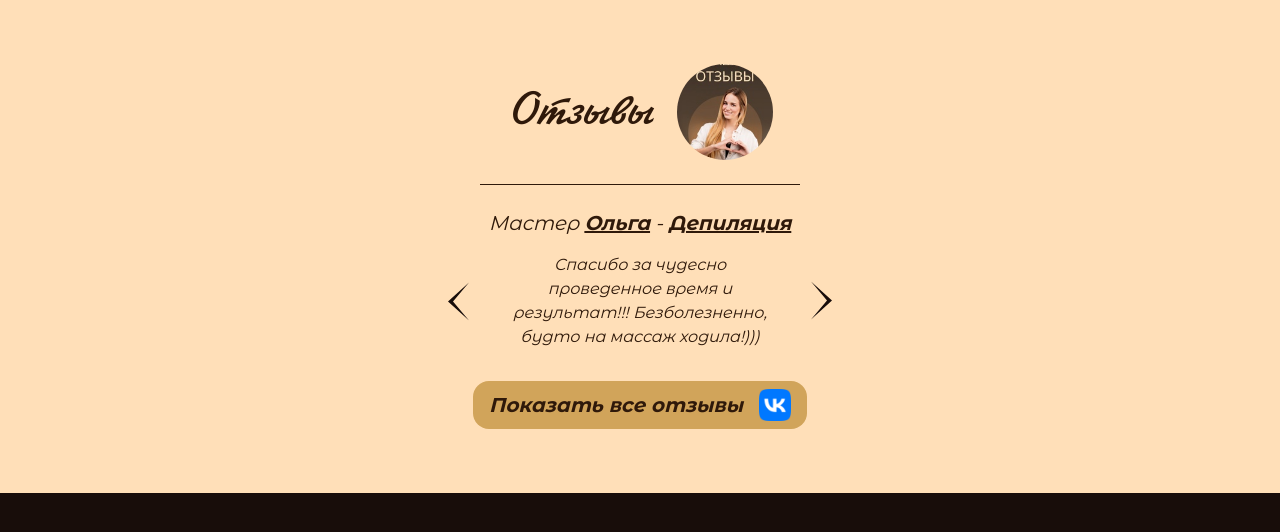
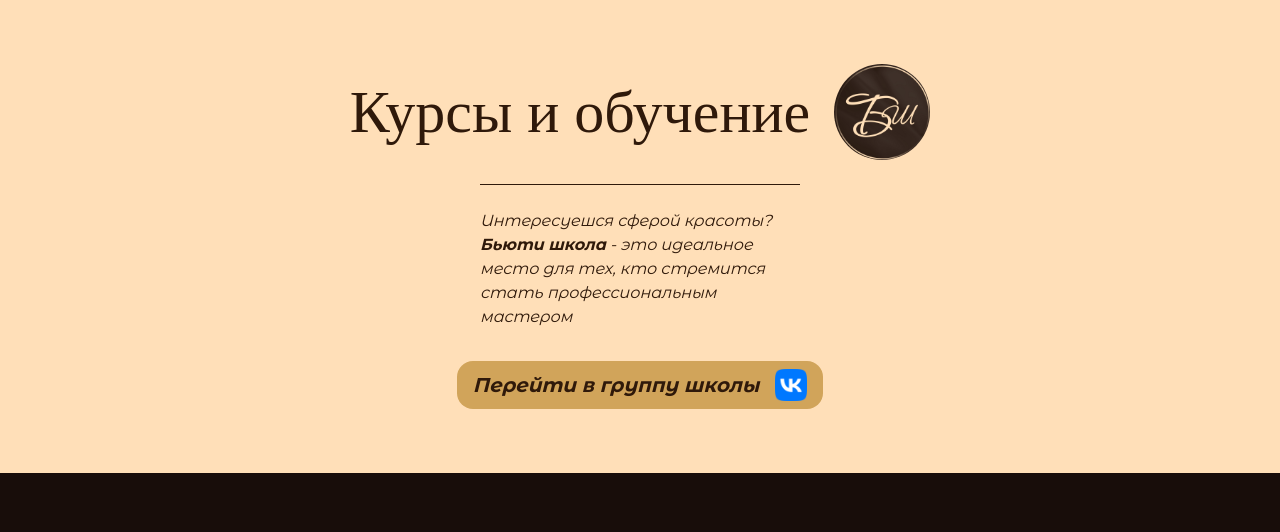
Before and after one commit to KoraReinolds/nikole, a Nuxt app: page / in a window 1280 px wide. Shown: the top 532 px of the page. Built offline with nearby package versions, Linux system fonts and the light colour scheme.

Commit message:
add beauty school section - replace title font to marianna

```diff
--- a/assets/css/base.postcss
+++ b/assets/css/base.postcss
@@ -19,6 +19,12 @@ html {
     url('~/assets/fonts/zhikharev/ZhikharevC.woff2') format('woff2');
 }
 
+@font-face {
+  font-family: "Marianna";
+  src: local(''),
+    url('~/assets/fonts/marianna/marianna.ttf') format('ttf');
+}
+
 :focus-visible {
   outline: transparent !important;
 }
--- /dev/null
+++ b/components/School.vue
@@ -0,0 +1,22 @@
+<script setup>
+</script>
+
+<template>
+  <div class="bg-main px-8 py-16 text-xl flex flex-col text-dark justify-center items-center">
+    <div class="flex items-center">
+      <h1 class="font-m text-6xl mr-6 text-right">Курсы и&nbspобучение</h1>
+      <img class="object-cover w-24 h-24 rounded-full" src="@/assets/img/bs.jpg" alt="Школа красоты">
+    </div>
+    <div class="bg-dark h-[1px] w-80 my-6"></div>
+    <div class="w-80 text-left text-base italic">
+      Интересуешся сферой красоты? <b>Бьюти школа</b> - это идеальное место для тех, кто стремится стать
+      профессиональным
+      мастером
+    </div>
+    <Btn class="mt-8 bg-secondary" link="https://vk.com/beaut_school51" title="Перейти в группу школы">
+      <img class="w-8 h-8 ml-4" src="@/assets/img/vk.png">
+    </Btn>
+  </div>
+</template>
+
+<style lang="postcss" scoped></style>
--- a/pages/index.vue
+++ b/pages/index.vue
@@ -4,7 +4,8 @@
 <template>
   <!-- <HeroSection /> -->
   <!-- <AboutUs /> -->
-  <Reviews />
+  <!-- <Reviews /> -->
+  <School />
 </template>
 
 <style lang="postcss" scoped></style>
--- a/tailwind.config.js
+++ b/tailwind.config.js
@@ -32,7 +32,7 @@ module.exports = {
       },
       fontFamily: {
         'z': ['Zhikharev'],
-        'm': ['MontserratAlternates'],
+        'm': ['Marianna'],
       }
     },
   },
```
Also changed, not shown: assets/fonts/marianna/marianna.ttf (added), assets/img/bs.jpg (added).
